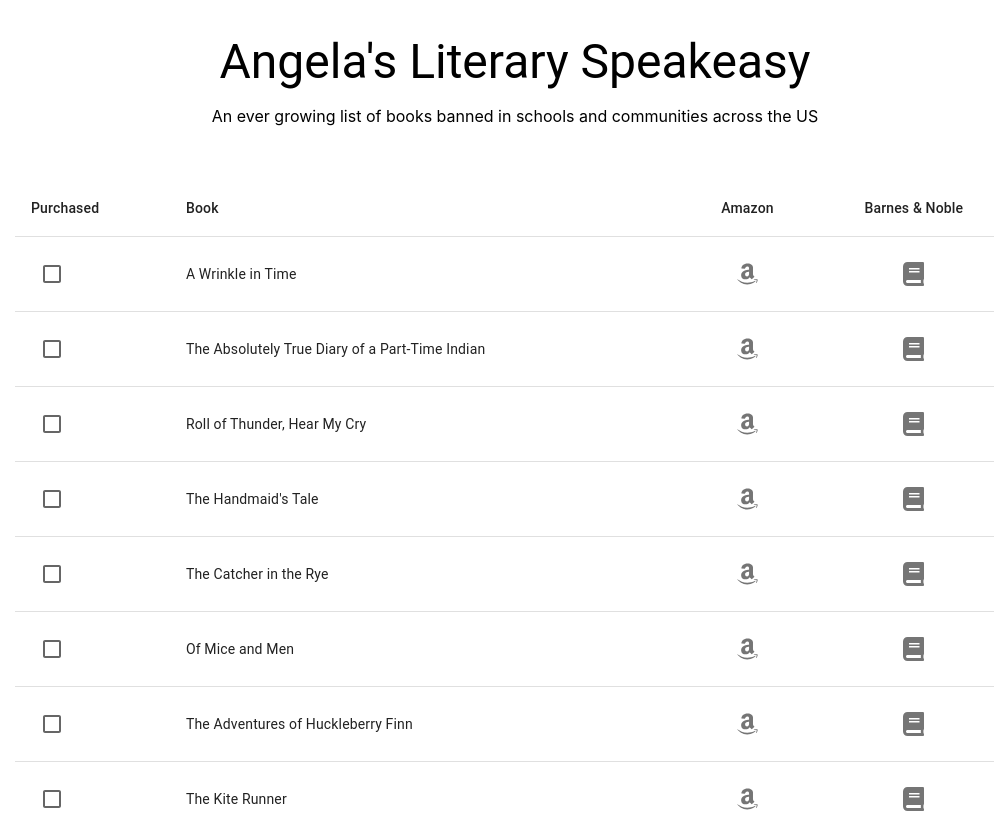
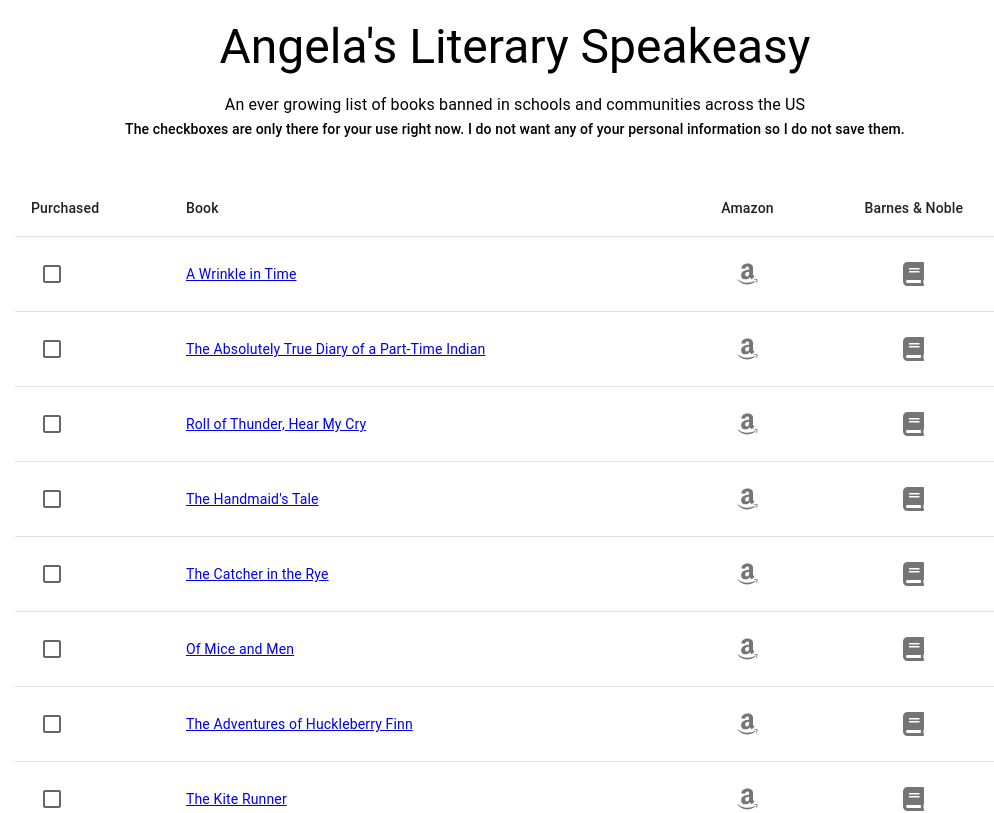
Before and after one commit to robertddobyns/AngelasLiterarySpeakeasy, a React (Create React App) app: page / in a window 1280 px wide. Shown: the top 813 px of the page, without its empty margins (125-1119 px from the left). Built offline with nearby package versions, Linux system fonts and the light colour scheme.

Commit message:
update stuffs

```diff
--- a/package.json
+++ b/package.json
@@ -16,6 +16,7 @@
     "@testing-library/user-event": "^13.5.0",
     "react": "^17.0.2",
     "react-dom": "^17.0.2",
+    "react-router-dom": "^6.2.1",
     "react-scripts": "5.0.0",
     "web-vitals": "^2.1.4"
   },
--- a/src/App.js
+++ b/src/App.js
@@ -1,84 +1,19 @@
-import './App.css';
-import {
-  Box,
-  TableContainer,
-  Table,
-  TableRow,
-  TableHead,
-  TableCell,
-  TableBody,
-  IconButton,
-  Checkbox, Typography
-} from "@mui/material";
-import {FontAwesomeIcon} from "@fortawesome/react-fontawesome";
-import {faAmazon} from '@fortawesome/free-brands-svg-icons';
-import{faBook} from "@fortawesome/free-solid-svg-icons";
-import bookInfo from './bannedBooks.json';
-import {useEffect, useState} from "react";
-
-const headerStyle = {
-  height: '100px',
-  display: 'flex',
-  alignItems: 'center',
-  justifyContent: 'center',
-  flexDirection: 'column',
-  paddingTop: '20px',
-  margin: '10px',
-  marginBottom: '50px'
-}
+import React from "react";
+import Header from "./components/header/Header";
+import {Routes, Route} from "react-router-dom";
+import Home from "./components/pages/home/Home";
+import BookPage from "./components/pages/bookPage/BookPage";
 
 function App() {
-  const[savedBooks, setSavedBooks] = useState([])
-
-  const Header = () => {
-    return (
-      <Box sx={headerStyle}>
-        <Typography variant={'h3'} component={'h1'} gutterBottom>Angela's Literary Speakeasy</Typography>
-        <Typography variant={'subtitle'}>An ever growing list of books banned in schools and communities across the US</Typography>
-      </Box>
-    )
-  }
-
-  const handleSave = (id) => {
-    const oldBooks = savedBooks;
-    let newBooks;
-    if(oldBooks.includes(id.toString())) {
-      newBooks =  oldBooks.filter(i => i !== id.toString())
-    } else {
-      newBooks = oldBooks;
-      newBooks.push(id.toString());
-    }
-    setSavedBooks(newBooks);
-    localStorage.setItem('savedBooks', newBooks.toString())
-  }
 
   return (
     <div className="App">
       <Header/>
-      <TableContainer>
-        <Table sx={{maxWidth: '1000px', margin: '0 auto'}}>
-          <TableHead>
-            <TableRow>
-              <TableCell>Purchased</TableCell>
-              <TableCell>Book</TableCell>
-              <TableCell align={'center'}>Amazon</TableCell>
-              <TableCell align={'center'}>Barnes & Noble</TableCell>
-            </TableRow>
-          </TableHead>
-          <TableBody>
-            {
-              bookInfo.map(b => (
-                <TableRow key={b.id}>
-                  {savedBooks.includes(b.id.toString())?<TableCell><Checkbox onChange={ () => handleSave(b.id)} checked /></TableCell>: <TableCell><Checkbox onChange={ () => handleSave(b.id)} /></TableCell>}
-                  <TableCell>{b.name}</TableCell>
-                  <TableCell align={'center'}><IconButton href={b.amazon} target={'_blank'}><FontAwesomeIcon icon={faAmazon} /></IconButton></TableCell>
-                  <TableCell align={'center'}><IconButton href={b.bn} target={'_blank'}><FontAwesomeIcon icon={faBook} /></IconButton></TableCell>
-                </TableRow>
-              ))
-            }
-          </TableBody>
-        </Table>
-      </TableContainer>
+      <Routes>
+        <Route path={'/'} element={<Home/>}/>
+        <Route path={'/page/:bookName'} element={<BookPage/>}/>
+      </Routes>
+
     </div>
   );
 }
--- a/src/bannedBooks.json
+++ b/src/components/bannedBooks.json
@@ -2,138 +2,161 @@
   {
     "id": 1,
     "name": "A Wrinkle in Time",
+    "url": "a-wrinkle-in-time",
     "amazon": "https://www.amazon.com/Wrinkle-Time-Quintet-Book-ebook/dp/B004OA64H0/",
     "bn": "https://www.barnesandnoble.com/w/wrinkle-in-time-madeleine-lengle/1100128524"
   },
   {
     "id": 2,
     "name": "The Absolutely True Diary of a Part-Time Indian",
+    "url": "the-absolutely-true-diary-of-a-part-time-indian",
     "amazon": "https://www.amazon.com/Absolutely-True-Diary-Part-Time-Indian/dp/0316013692/",
     "bn": "https://www.barnesandnoble.com/w/absolutely-true-diary-of-a-part-time-indian-sherman-alexie/1100163889"
   },
   {
     "id": 3,
     "name": "Roll of Thunder, Hear My Cry",
+    "url": "roll-of-thunder-hear-my-cry",
     "amazon": "https://www.amazon.com/Roll-Thunder-Hear-Cry-Instructional/dp/1425889875/",
     "bn": "https://www.barnesandnoble.com/w/roll-of-thunder-hear-my-cry-mildred-d-taylor/1100734256"
   },
   {
     "id": 4,
     "name": "The Handmaid's Tale",
+    "url": "the-handmaids-tale",
     "amazon": "https://www.amazon.com/Handmaids-Tale-Margaret-Atwood-ebook/dp/B003JFJHTS/",
     "bn": "https://www.barnesandnoble.com/w/handmaids-tale-margaret-atwood/1100295471"
   },
   {
     "id": 5,
     "name": "The Catcher in the Rye",
+    "url": "the-catcher-in-the-rye",
     "amazon": "https://www.amazon.com/Catcher-Rye-J-D-Salinger/dp/0316769177/",
     "bn": "https://www.barnesandnoble.com/w/catcher-in-the-rye-j-d-salinger/1100192775"
   },
   {
     "id": 6,
     "name": "Of Mice and Men",
+    "url": "of-mice-and-men",
     "amazon": "https://www.amazon.com/Mice-Men-John-Steinbeck/dp/0140177396/",
     "bn": "https://www.barnesandnoble.com/w/of-mice-and-men-john-steinbeck/1100154558"
   },
   {
     "id": 7,
     "name": "The Adventures of Huckleberry Finn",
+    "url": "the-adventures-of-huckleberry-finn",
     "amazon": "https://www.amazon.com/Adventures-Huckleberry-Finn-First-published/dp/B093MVVSSD/",
     "bn": "https://www.barnesandnoble.com/w/barnes-noble-leatherbound-classics-the-adventures-of-huckleberry-finn-mark-twain/1106658822"
   },
   {
     "id": 8,
     "name": "The Kite Runner",
+    "url": "the-kite-runner",
     "amazon": "https://www.amazon.com/Kite-Runner-Khaled-Hosseini/dp/159463193X/",
     "bn": "https://www.barnesandnoble.com/w/kite-runner-khaled-hosseini/1100224666"
   },
   {
     "id": 9,
     "name": "To Kill a Mockingbird",
+    "url": "to-kill-a-mockingbird",
     "amazon": "https://www.amazon.com/To-Kill-Mockingbird-Harper-Lee-audiobook/dp/B00K1HPPXO/",
     "bn": "https://www.barnesandnoble.com/w/to-kill-a-mockingbird-harper-lee/1100151011"
   },
   {
     "id": 10,
     "name": "The Giver",
+    "url": "the-giver",
     "amazon": "https://www.amazon.com/The-Giver-Lois-Lowry-audiobook/dp/B0000YSH4W/",
     "bn": "https://www.barnesandnoble.com/w/giver-lois-lowry/1100295882"
   },
   {
     "id": 11,
     "name": "The Outsiders",
+    "url": "the-outsiders",
     "amazon": "https://www.amazon.com/The-Outsiders-S-E-Hinton-audiobook/dp/B0002QU5CK/",
     "bn": "https://www.barnesandnoble.com/w/outsiders-se-hinton/1100458329"
   },
   {
     "id": 12,
     "name": "Thirteen Reasons Why",
+    "url": "thirteen-reasons-why",
     "amazon": "https://www.amazon.com/Thirteen-Reasons-Why-Jay-Asher/dp/159514188X/",
     "bn": "https://www.barnesandnoble.com/w/thirteen-reasons-why-jay-asher/1008421039"
   },
   {
     "id": 13,
     "name": "Harry Potter series",
+    "url": "harry-potter-series",
     "amazon": "https://www.amazon.com/Harry-Potter-Paperback-Box-Books/dp/0545162076/",
     "bn": "https://www.barnesandnoble.com/w/harry-potter-and-the-sorcerers-stone-rowling-j-k/1133614639"
   },
   {
     "id": 14,
     "name": "The Hate You Give",
+    "url": "the-hate-you-give",
     "amazon": "https://www.amazon.com/Hate-U-Give-Angie-Thomas/dp/0062498533/",
     "bn": "https://www.barnesandnoble.com/w/the-hate-u-give-a-c-thomas/1124651146"
   },
   {
     "id": 15,
     "name": "The Grapes of Wrath",
+    "url": "the-grapes-of-wrath",
     "amazon": "https://www.amazon.com/Grapes-Wrath-John-Steinbeck-ebook/dp/B001BKTEZA/",
     "bn": "https://www.barnesandnoble.com/w/grapes-of-wrath-john-steinbeck/1002084358"
   },
   {
     "id": 16,
     "name": "The Color Purple",
+    "url": "the-color-purple",
     "amazon": "https://www.amazon.com/Color-Purple-Alice-Walker-ebook/dp/B005NY4QGM/",
     "bn": "https://www.barnesandnoble.com/w/color-purple-alice-walker/1100608832"
   },
   {
     "id": 17,
     "name": "The Lord of the Flies",
+    "url": "the-lord-of-the-flies",
     "amazon": "https://www.amazon.com/Lord-Flies-William-Golding/dp/0399501487/",
     "bn": "https://www.barnesandnoble.com/w/lord-of-the-flies-william-golding/1100154846"
   },
   {
     "id": 18,
     "name": "1984",
+    "url": "1984",
     "amazon": "https://www.amazon.com/1984-Signet-Classics-George-Orwell/dp/0451524934/",
     "bn": "https://www.barnesandnoble.com/w/1984-george-orwell/1100009100"
   },
   {
     "id": 19,
     "name": "Song of Solomon",
+    "url": "song-of-solomon",
     "amazon": "https://www.amazon.com/Song-Solomon-Toni-Morrison/dp/140003342X/",
     "bn": "https://www.barnesandnoble.com/w/song-of-solomon-toni-morrison/1100265350"
   },
   {
     "id": 20,
     "name": "The Call of the Wild",
+    "url": "the-call-of-the-wild",
     "amazon": "https://www.amazon.com/Call-Wild-Readers-Library-Classics/dp/1954839146/",
     "bn": "https://www.barnesandnoble.com/w/call-of-the-wild-jack-london/1116664291"
   },
   {
     "id": 21,
     "name": "The Lord of the Rings",
+    "url": "the-lord-of-the-rings",
     "amazon": "https://www.amazon.com/Lord-Rings-One-J-R-R-Tolkien-ebook/dp/B007978OY6/",
     "bn": "https://www.barnesandnoble.com/w/the-lord-of-the-rings-illustrated-edition-j-r-r-tolkien/1139132593"
   },
   {
     "id": 22,
     "name": "The Bridge to Terabithia",
+    "url": "the-bridge-to-terabithia",
     "amazon": "https://www.amazon.com/Bridge-Terabithia-Katherine-Paterson/dp/0064401847/",
     "bn": "https://www.barnesandnoble.com/w/bridge-to-terabithia-40th-anniversary-edition-katherine-paterson/1126998281"
   },
   {
     "id": 23,
     "name": "I Know Why the Caged Bird Sings",
+    "url": "i-know-why-the-caged-bird-sings",
     "amazon": "https://www.amazon.com/I-Know-Why-Caged-Bird-Sings-audiobook/dp/B004HYHTN6/",
     "bn": "https://www.barnesandnoble.com/w/i-know-why-the-caged-bird-sings-maya-angelou/1100392955"
   }
--- /dev/null
+++ b/src/components/header/Header.js
@@ -0,0 +1,30 @@
+import React from 'react';
+import {Box, Typography} from "@mui/material";
+
+const headerStyle = {
+  height: '100px',
+  display: 'flex',
+  alignItems: 'center',
+  justifyContent: 'center',
+  flexDirection: 'column',
+  paddingTop: '20px',
+  margin: '10px',
+  marginBottom: '50px'
+}
+
+const Header = () => {
+
+
+  return (
+    <Box>
+      <Box sx={headerStyle}>
+        <Typography variant={'h3'} component={'h1'} gutterBottom>Angela's Literary Speakeasy</Typography>
+        <Typography variant={'subtitle1'}>An ever growing list of books banned in schools and communities across the US</Typography>
+        <Typography variant={'subtitle2'}>The checkboxes are only there for your use right now. I do not want any of your personal information so I do not save them.</Typography>
+      </Box>
+    </Box>
+  )
+
+}
+
+export default Header;
--- /dev/null
+++ b/src/components/pages/bookPage/BookPage.js
@@ -0,0 +1,32 @@
+import React, {useEffect, useState} from 'react';
+import {Box, styled} from '@mui/material';
+import pageData from '../../bannedBooks.json';
+import {useParams} from "react-router-dom";
+
+const BookPage = () => {
+  const [page, setPage] = useState([]);
+  let pageUrl = useParams();
+
+  useEffect(() => {
+    const data = () => {
+      const info = pageData.find(i => i.url === pageUrl.bookName);
+      setPage(info);
+    }
+
+    data()
+  }, [])
+
+
+  return (
+    <Box>
+      {page.name}
+      {page.amazon}
+      {page.bn}
+    </Box>
+  )
+
+}
+
+BookPage.propTypes = {}
+
+export default BookPage;
--- /dev/null
+++ b/src/components/pages/home/Home.js
@@ -0,0 +1,67 @@
+import React, {useState} from 'react';
+import {
+  Checkbox,
+  IconButton,
+  Table,
+  TableBody,
+  TableCell,
+  TableContainer,
+  TableHead,
+  TableRow
+} from '@mui/material';
+import {FontAwesomeIcon} from "@fortawesome/react-fontawesome";
+import {faAmazon} from "@fortawesome/free-brands-svg-icons";
+import {faBook} from "@fortawesome/free-solid-svg-icons";
+import bookInfo from '../../bannedBooks.json';
+import {Link} from "react-router-dom";
+
+
+const Home = () => {
+  const[savedBooks, setSavedBooks] = useState([])
+
+  const handleSave = (id) => {
+    const oldBooks = savedBooks;
+    let newBooks;
+    if(oldBooks.includes(id.toString())) {
+      newBooks =  oldBooks.filter(i => i !== id.toString())
+    } else {
+      newBooks = oldBooks;
+      newBooks.push(id.toString());
+    }
+    setSavedBooks(newBooks);
+    localStorage.setItem('savedBooks', newBooks.toString())
+  }
+
+
+
+  return (
+    <TableContainer>
+      <Table sx={{maxWidth: '1000px', margin: '0 auto'}}>
+        <TableHead>
+          <TableRow>
+            <TableCell>Purchased</TableCell>
+            <TableCell>Book</TableCell>
+            <TableCell align={'center'}>Amazon</TableCell>
+            <TableCell align={'center'}>Barnes & Noble</TableCell>
+          </TableRow>
+        </TableHead>
+        <TableBody>
+          {
+            bookInfo.map(b => (
+              <TableRow key={b.id}>
+                {savedBooks.includes(b.id.toString())?<TableCell><Checkbox onChange={ () => handleSave(b.id)} checked /></TableCell>: <TableCell><Checkbox onChange={ () => handleSave(b.id)} /></TableCell>}
+                <TableCell><Link to={'/page/' + b.url}>{b.name}</Link></TableCell>
+                <TableCell align={'center'}><IconButton href={b.amazon} target={'_blank'}><FontAwesomeIcon icon={faAmazon} /></IconButton></TableCell>
+                <TableCell align={'center'}><IconButton href={b.bn} target={'_blank'}><FontAwesomeIcon icon={faBook} /></IconButton></TableCell>
+              </TableRow>
+            ))
+          }
+        </TableBody>
+      </Table>
+    </TableContainer>
+  )
+
+}
+
+
+export default Home;
--- a/src/index.js
+++ b/src/index.js
@@ -3,10 +3,13 @@ import ReactDOM from 'react-dom';
 import './index.css';
 import App from './App';
 import reportWebVitals from './reportWebVitals';
+import {HashRouter} from "react-router-dom";
 
 ReactDOM.render(
   <React.StrictMode>
-    <App />
+    <HashRouter basename={process.env.PUBLIC_URL}>
+      <App />
+    </HashRouter>
   </React.StrictMode>,
   document.getElementById('root')
 );
```
Also changed, not shown: 1 other file (tests, documents, lock files or other folders).
